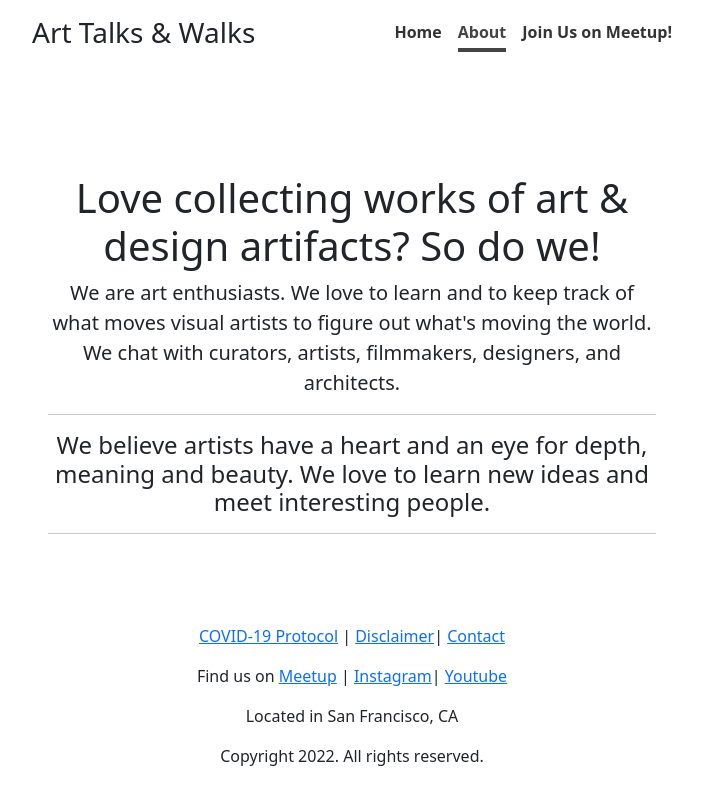
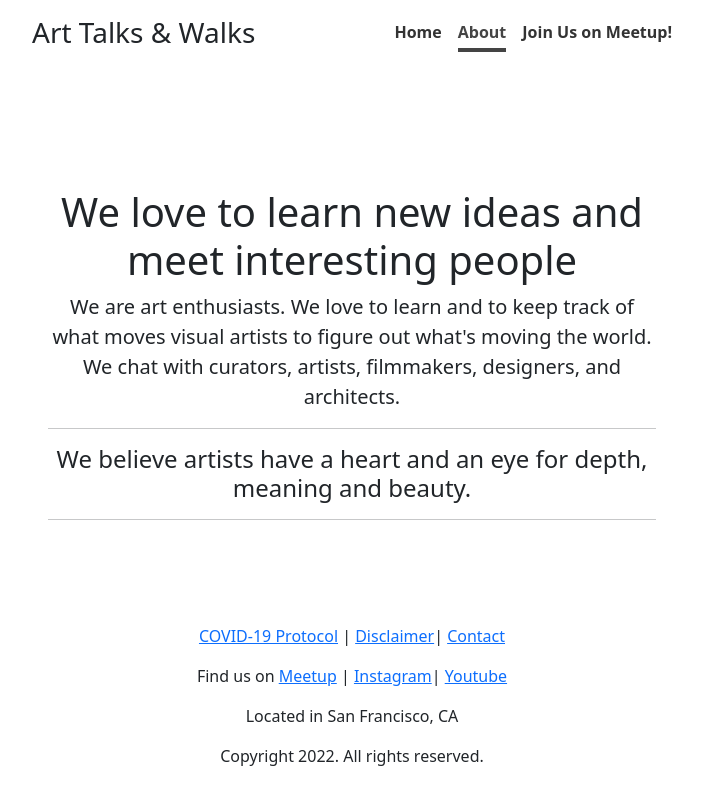
Before and after one commit to saliem/react-talks-walks-art, a plain HTML site: page about.html in a window 1280 px wide. Shown: the whole page, without its empty margins (288-991 px from the left). Drawn offline with nearby package versions, Linux system fonts and the light colour scheme.

Commit message:
Update about.html

```diff
--- a/about.html
+++ b/about.html
@@ -50,13 +50,13 @@
   </header>
 
   <main class="px-3 mt-3">
-    <h1>Love collecting works of art & design artifacts? So do we!</h1>
+    <h1>We love to learn new ideas and meet interesting people</h1>
     <p class="lead"> We are art enthusiasts. We love to learn and to keep track of what moves visual artists to figure out what's moving the world.  We chat with curators, artists, filmmakers, designers, and architects. </p>
 
 
 
     <hr/>
-        <h4>We believe artists have a heart and an eye for depth, meaning and beauty. We love to learn new ideas and meet interesting people.</h4>
+        <h4>We believe artists have a heart and an eye for depth, meaning and beauty.</h4>
 	<hr/>
 
   </main>
```
